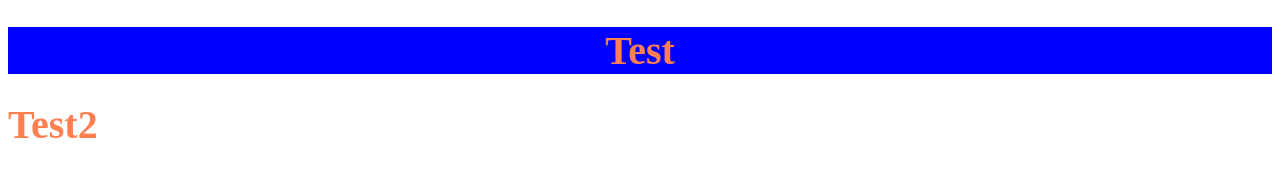
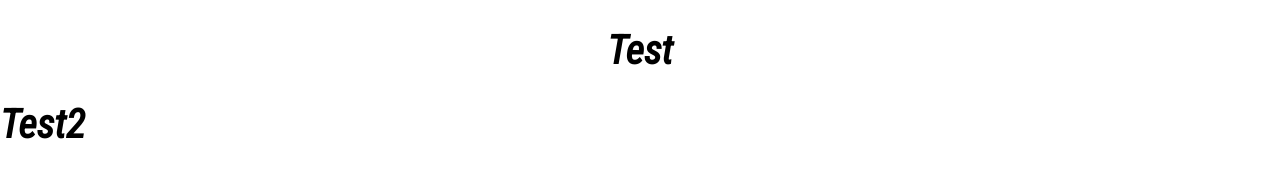
Before and after one commit to AdrisJr/PROG2, a plain HTML site: page projeto2/index.html in a window 1280 px wide. Drawn offline with Linux system fonts and the light colour scheme.

Commit message:
aula prog

```diff
--- a/projeto2/assets/css/style.css
+++ b/projeto2/assets/css/style.css
@@ -1,10 +1,22 @@
+@import url('https://fonts.googleapis.com/css2?family=Roboto+Condensed:ital@1&family=Roboto:ital,wght@0,100..900;1,100..900&display=swap');
+html, body{
+    margin: 0;
+    border: 0;
+}
 h1{
-    color:coral;
-    font-size:40px
-}
-.header{
-    background-color: blue;
+    color:green;
 }
 #header{
     text-align: center;
 }
+h1{
+    font-family: "Roboto Condensed", serif;
+    font-optical-sizing: auto;
+    font-weight: 400;
+    font-style: italic;
+}
+.header h1{
+    font-size: 40px;
+    font-weight: bolder;
+    color: black
+}
--- a/projeto2/index.html
+++ b/projeto2/index.html
@@ -8,7 +8,7 @@
 
 </head>
 <body>
-    <div>
+    <div class="header">
         <h1 id="header" class="header">Test</h1>
         <h1>Test2</h1>
     </div>
```
